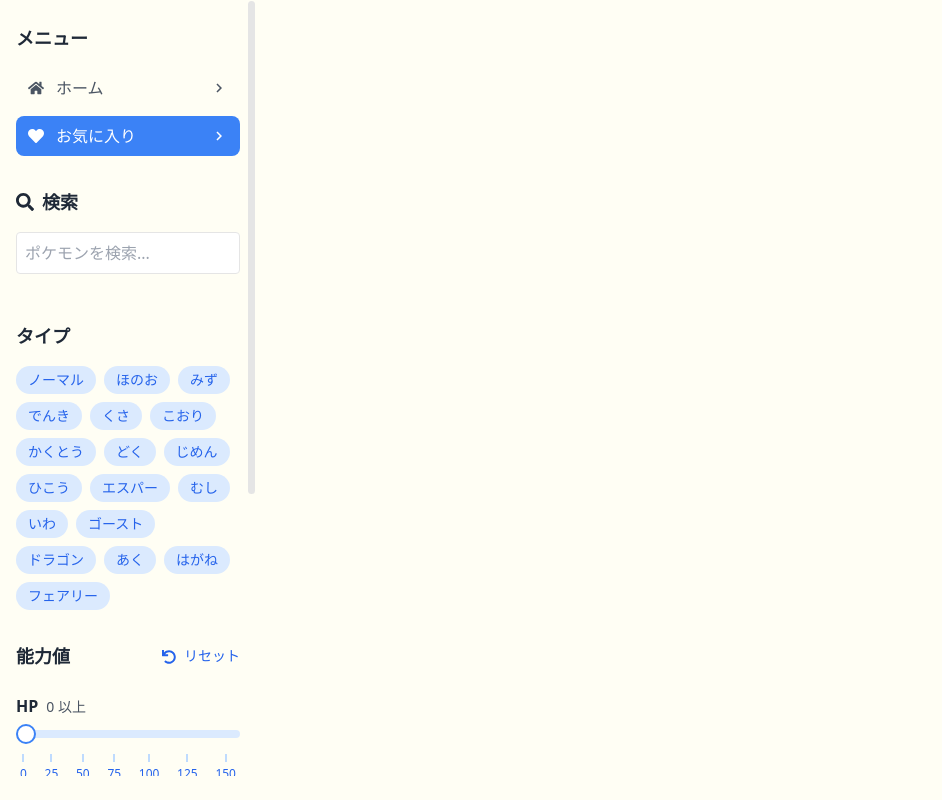
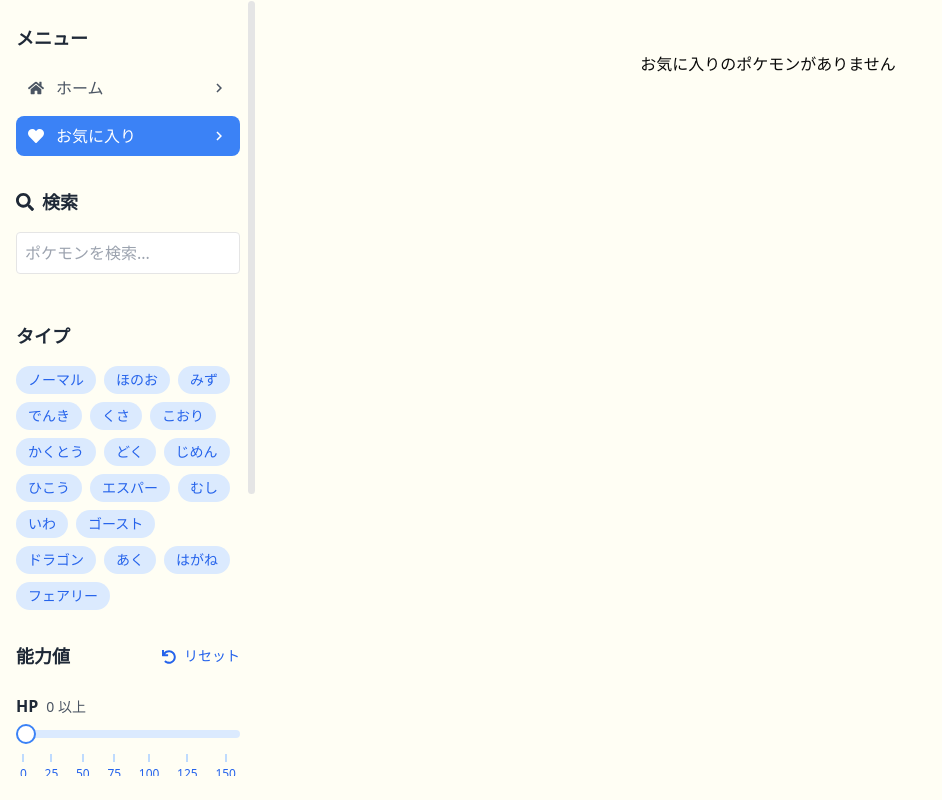
Before and after one commit to fantaneo/pokemon-guidebook, a React (Vite) app: page /favorites in a window 1280 px wide. Shown: the whole page, without its empty margins (0-942 px from the left). Built offline with nearby package versions, Linux system fonts and the light colour scheme.

Commit message:
Fixed favorites pokemons design

```diff
--- a/src/components/Favorites.jsx
+++ b/src/components/Favorites.jsx
@@ -60,18 +60,22 @@
   return (
     <Layout>
       <div className="p-5">
-        <div className="grid grid-cols-3 gap-4">
+        <div className="grid grid-cols-1 sm:grid-cols-2 md:grid-cols-2 lg:grid-cols-3 xl:grid-cols-4 2xl:grid-cols-5 gap-4">
           {finalFilteredPokemons.map((pokemon, index) => (
+            <div key={`${pokemon.name}-${index}`} className="w-full">
               <PokemonCard
-              key={`${pokemon.name}-${index}`}
                 pokemon={pokemon}
                 isFavorite={checkIsFavorite(pokemon)}
                 toggleFavorite={() => {
                   dispatch({ type: "TOGGLE_FAVORITE", payload: pokemon });
                 }}
               />
+            </div>
           ))}
         </div>
+        {finalFilteredPokemons.length === 0 && (
+          <p className="text-center mt-8">お気に入りのポケモンがありません</p>
+        )}
       </div>
     </Layout>
   );
```
Lines whose indentation alone changed are shown as unchanged.
